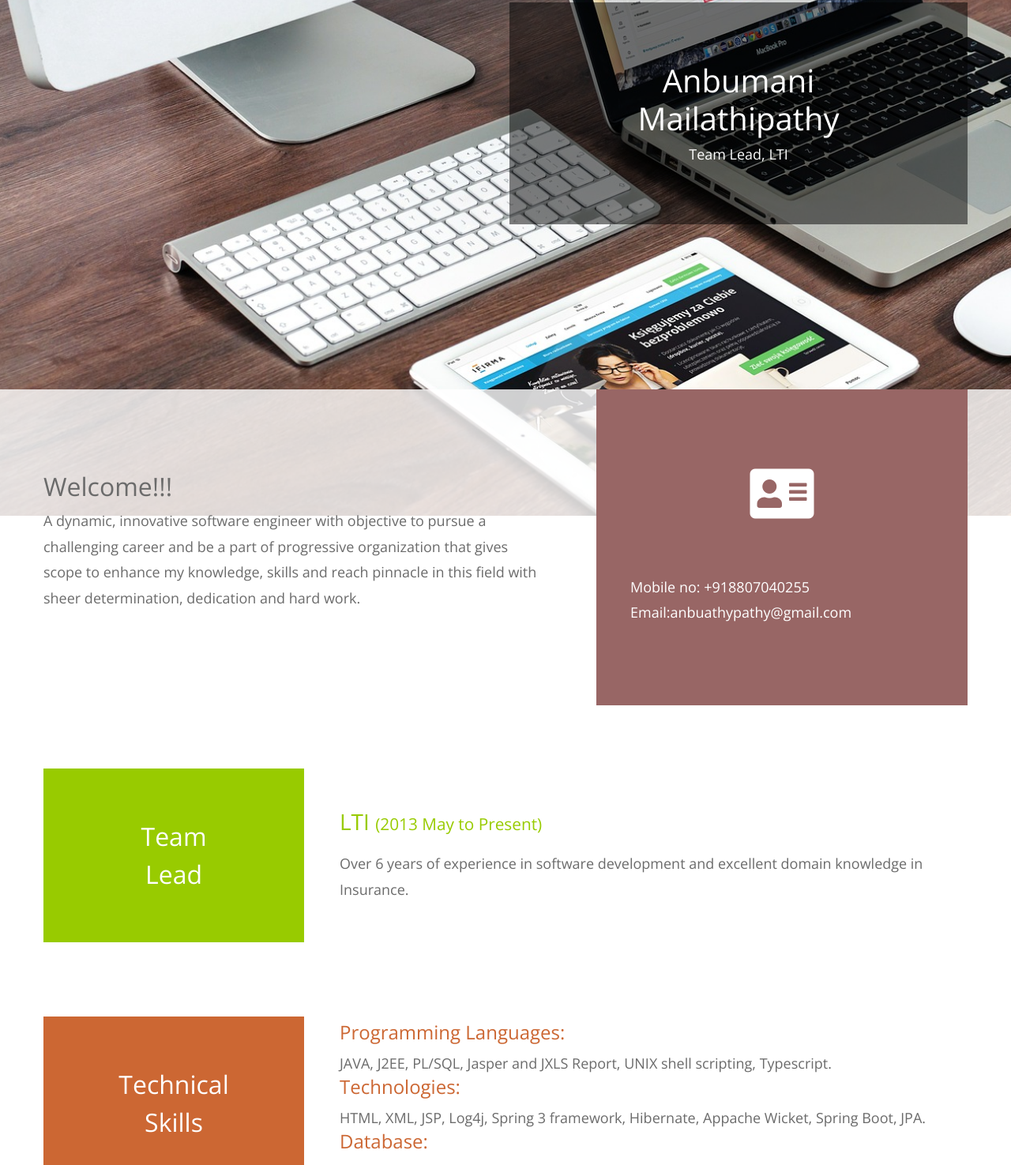
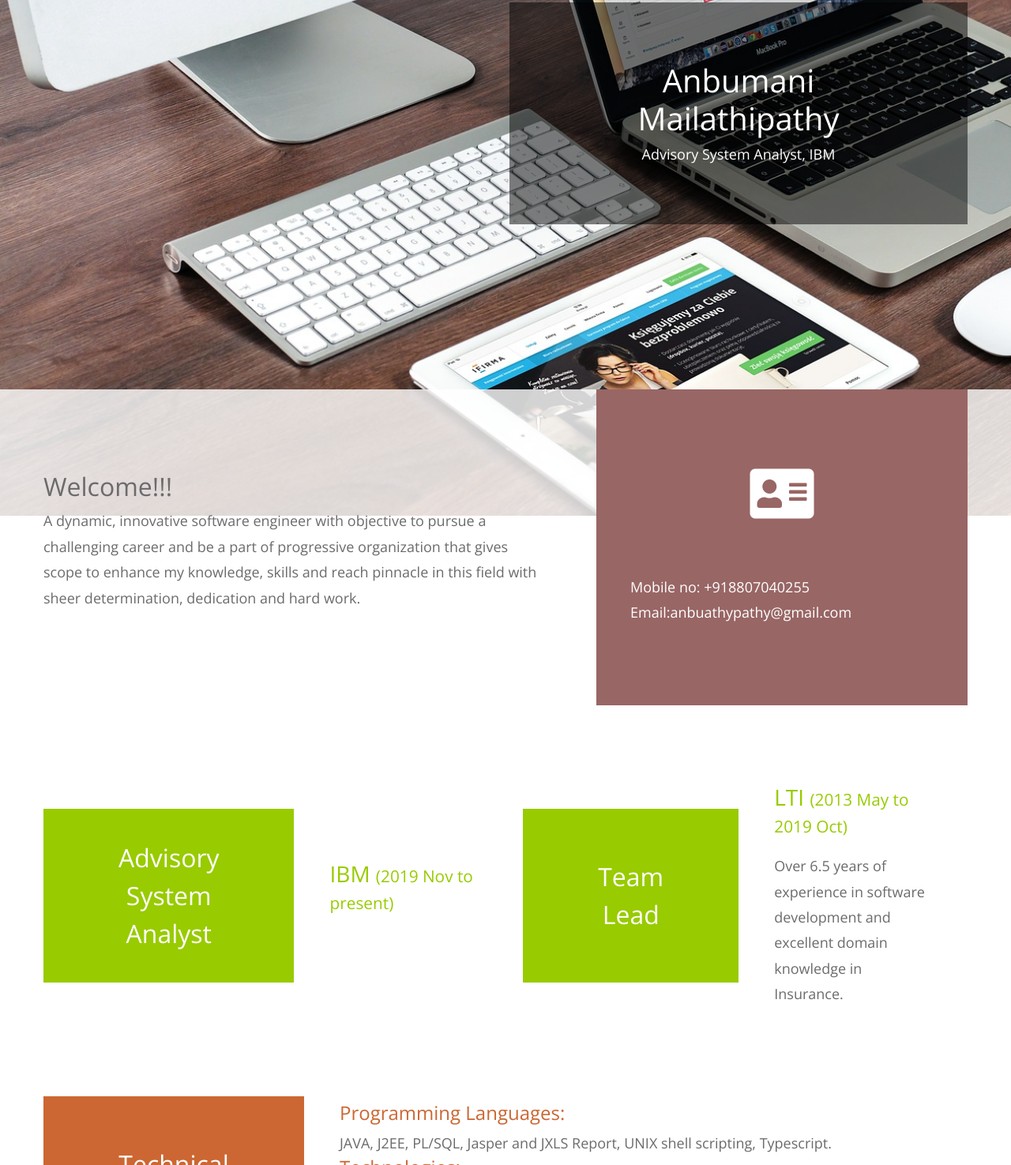
Before and after one commit to amaialth/Profile, a plain HTML site: page index.html in a window 1280 px wide. Shown: the part 207-1682 px from the top of the page at 79% size. Drawn offline with nearby package versions, Linux system fonts and the light colour scheme.

Commit message:
Update index.html

```diff
--- a/index.html
+++ b/index.html
@@ -37,7 +37,7 @@ profile for Anbumani Mailathipathy
             <div class="ml-auto mr-0 tm-bg-black-transparent text-white tm-brand-container-inner">
               <div class="tm-brand-container text-center wow fadeIn data-wow-offset="50" data-wow-delay="0.9s">
                 <h1><span>Anbumani</span> Mailathipathy</h1>
-                <div class="element">Team Lead, LTI</div>
+                <div class="element">Advisory System Analyst, IBM</div>
               </div>
             </div>
           </div>
@@ -78,16 +78,25 @@ profile for Anbumani Mailathipathy
         <div class="row">
           <div class="col-12">
             <div class="tm-portfolio-item">
+			  <div class="tm-portfolio-name text-white tm-bg-green wow fadeInLeft">
+                Advisory System Analyst
+              </div>
+              <div class="tm-portfolio-description wow fadeInRight">
+                <h3 class="tm-text-green">
+                  IBM
+                  <span class="tm-title-small">(2019 Nov to present)</span>
+                </h3>
+				</div>
               <div class="tm-portfolio-name text-white tm-bg-green wow fadeInLeft">
                 Team Lead
               </div>
               <div class="tm-portfolio-description wow fadeInRight">
                 <h3 class="tm-text-green">
                   LTI
-                  <span class="tm-title-small">(2013 May to Present)</span>
+                  <span class="tm-title-small">(2013 May to 2019 Oct)</span>
                 </h3>
                 <p class="mb-0">
-                  Over 6 years of experience in software development and excellent domain knowledge in Insurance.
+                  Over 6.5 years of experience in software development and excellent domain knowledge in Insurance.
                 </p>
               </div>
             </div>
```
